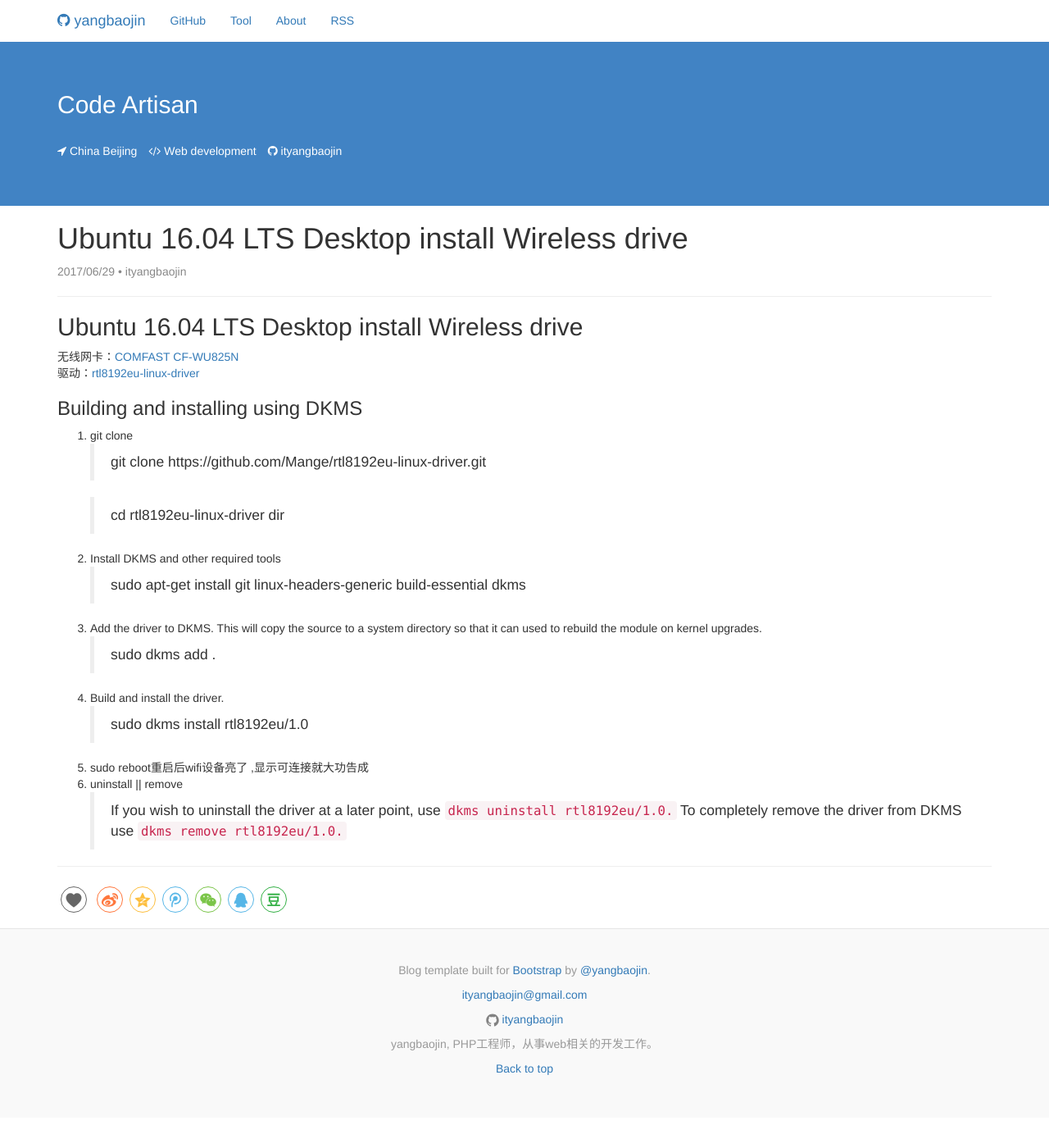
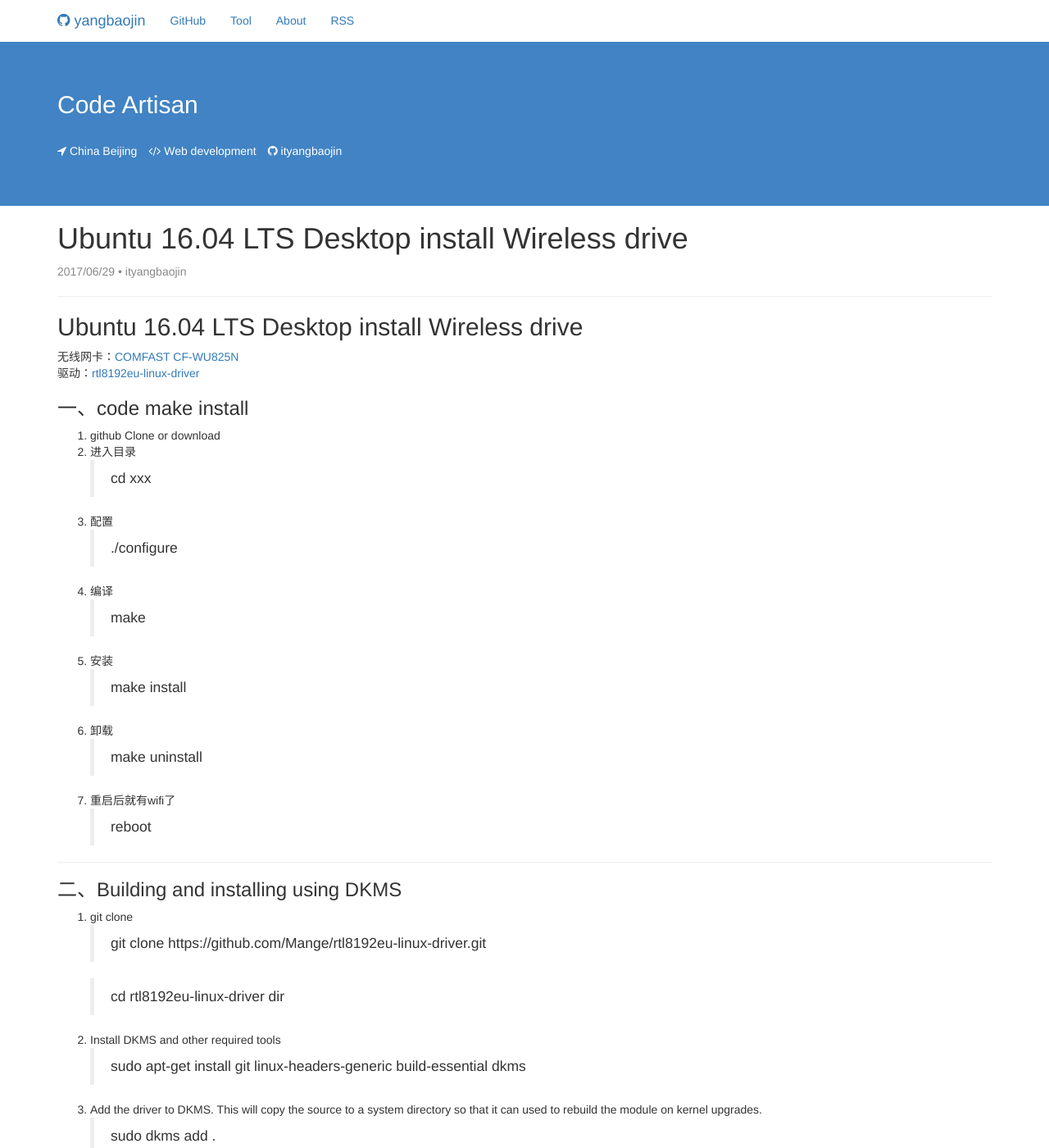
Before and after one commit to ityangbaojin/ityangbaojin.github.io, a Jekyll site: the page built from _posts/2017-06-09-ubuntu-install-wifi-driver.md, in a window 1280 px wide and 1400 px high. Shown: the whole window at 82% size. Built offline with Jekyll 4.4.1, drawn with Linux system fonts in a browser that asks for light colours; comment, search, counter and statistics services are not loaded.

Commit message:
update wifi driver...

```diff
--- a/_posts/2017-06-09-ubuntu-install-wifi-driver.md
+++ b/_posts/2017-06-09-ubuntu-install-wifi-driver.md
@@ -11,7 +11,24 @@ author: ityangbaojin
 无线网卡：[COMFAST CF-WU825N](https://item.jd.com/1003188.html){:target="_blank"}
 驱动：[rtl8192eu-linux-driver](https://github.com/Mange/rtl8192eu-linux-driver){:target="_blank"}
 
-### Building and installing using DKMS
+### 一、code make install
+1. github Clone or download
+2. 进入目录
+  >cd xxx
+3. 配置
+  >./configure
+4. 编译
+  > make
+5. 安装
+  > make install
+6. 卸载
+  > make uninstall
+7. 重启后就有wifi了
+  > reboot
+
+---
+
+### 二、Building and installing using DKMS
 1. git clone
     > git clone https://github.com/Mange/rtl8192eu-linux-driver.git
 
```
